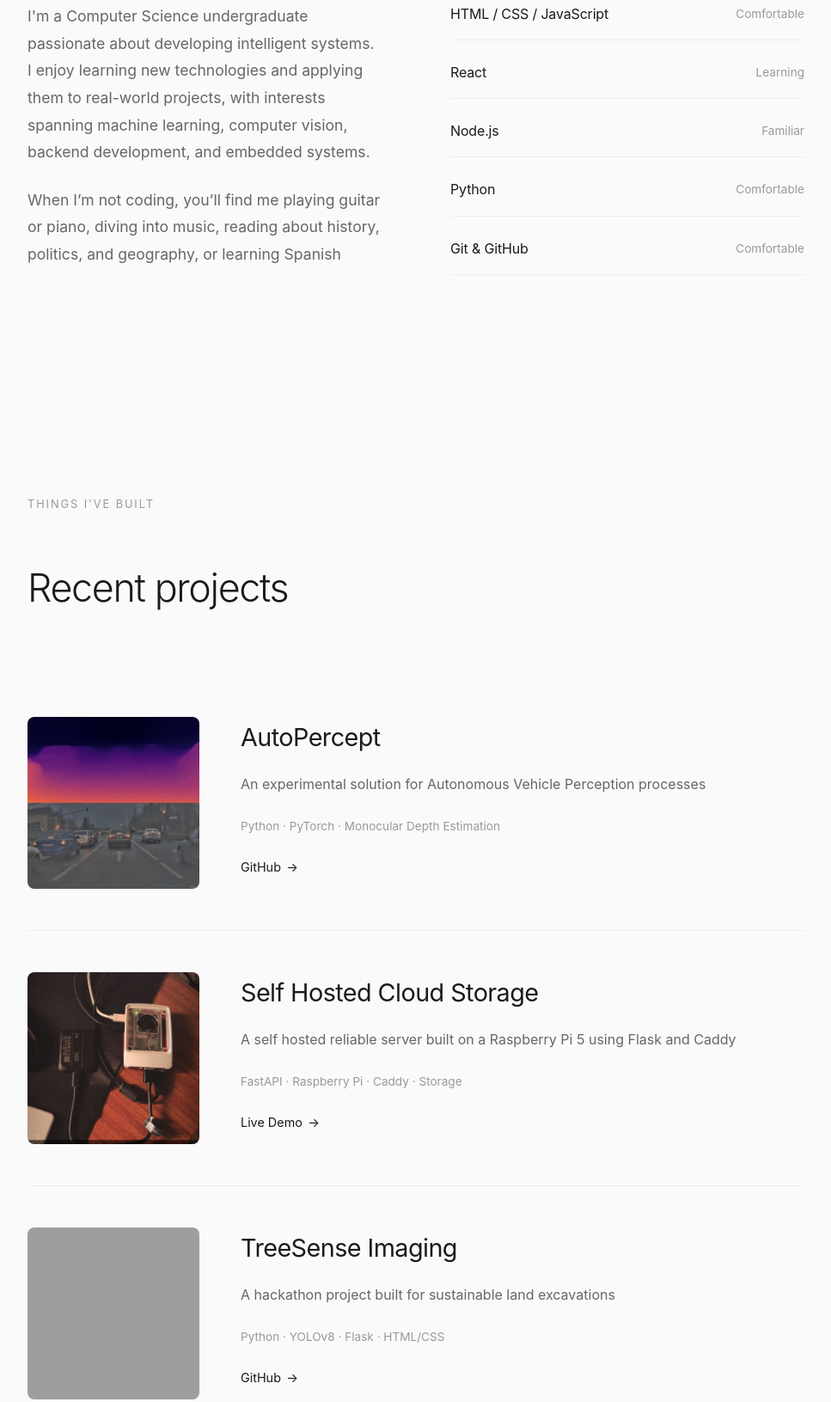
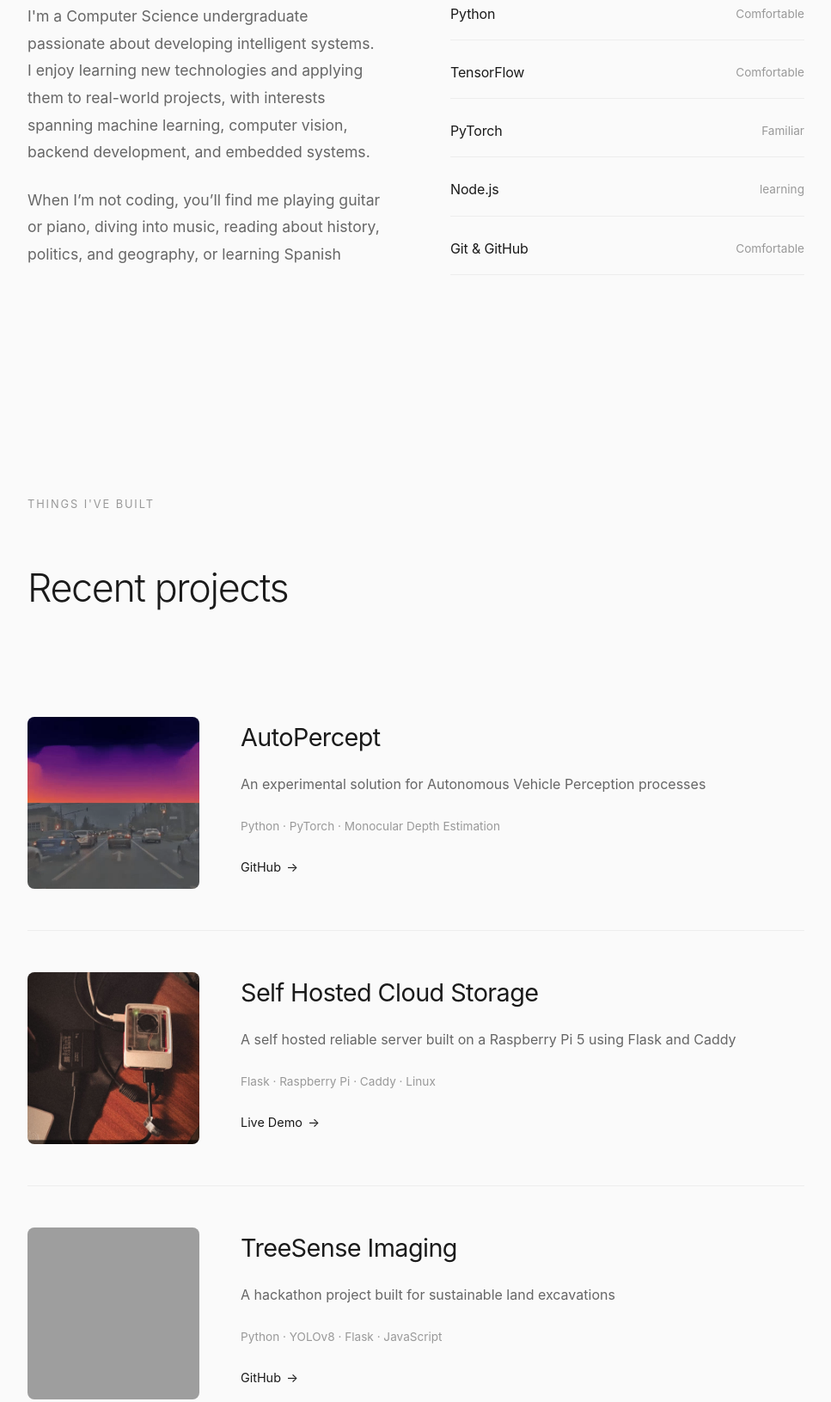
Before and after one commit to lag25/lag25.github.io, a plain HTML site: page index.html in a window 1280 px wide. Shown: the part 1135-2766 px from the top of the page at 86% size, without its empty margins (156-1123 px from the left). Drawn offline with nearby package versions, Linux system fonts and the light colour scheme; grey boxes are pictures that could not be loaded.

Commit message:
Update index.html

```diff
--- a/index.html
+++ b/index.html
@@ -672,20 +672,20 @@
                 </div>
                 <div class="skills-list">
                     <div class="skill-item">
-                        <span class="skill-name">HTML / CSS / JavaScript</span>
+                        <span class="skill-name">Python</span>
                         <span class="skill-level">Comfortable</span>
                     </div>
                     <div class="skill-item">
-                        <span class="skill-name">React</span>
-                        <span class="skill-level">Learning</span>
+                        <span class="skill-name">TensorFlow</span>
+                        <span class="skill-level">Comfortable</span>
+                    </div>
+                    <div class="skill-item">
+                        <span class="skill-name">PyTorch</span>
+                        <span class="skill-level">Familiar</span>
                     </div>
                     <div class="skill-item">
                         <span class="skill-name">Node.js</span>
-                        <span class="skill-level">Familiar</span>
-                    </div>
-                    <div class="skill-item">
-                        <span class="skill-name">Python</span>
-                        <span class="skill-level">Comfortable</span>
+                        <span class="skill-level">learning</span>
                     </div>
                     <div class="skill-item">
                         <span class="skill-name">Git & GitHub</span>
@@ -724,7 +724,7 @@
                     <div class="project-content">
                         <h3>Self Hosted Cloud Storage</h3>
                         <p class="project-desc">A self hosted reliable server built on a Raspberry Pi 5 using Flask and Caddy</p>
-                        <p class="project-tech">FastAPI · Raspberry Pi · Caddy · Storage</p>
+                        <p class="project-tech">Flask · Raspberry Pi · Caddy · Linux</p>
                         <div class="project-links">
                             <a href="https://pi.nozuki.com/" class="project-link">Live Demo <span>→</span></a>
                         </div>
@@ -739,7 +739,7 @@
                     <div class="project-content">
                         <h3>TreeSense Imaging</h3>
                         <p class="project-desc">A hackathon project built for sustainable land excavations</p>
-                        <p class="project-tech">Python · YOLOv8 · Flask · HTML/CSS</p>
+                        <p class="project-tech">Python · YOLOv8 · Flask · JavaScript</p>
                         <div class="project-links">
                             <a href="https://github.com/lag25/treesense-imaging" class="project-link">GitHub <span>→</span></a>
                         </div>
@@ -799,7 +799,7 @@
             {
                 id: 'ES-335',
                 title: 'My adoration for the 335',
-                date: 'October 14, 2025',
+                date: 'November 13, 2025',
                 excerpt: '',
                 file: 'posts/ES-335.md',
                 thumbnail: 'images/es-335.png',
```
